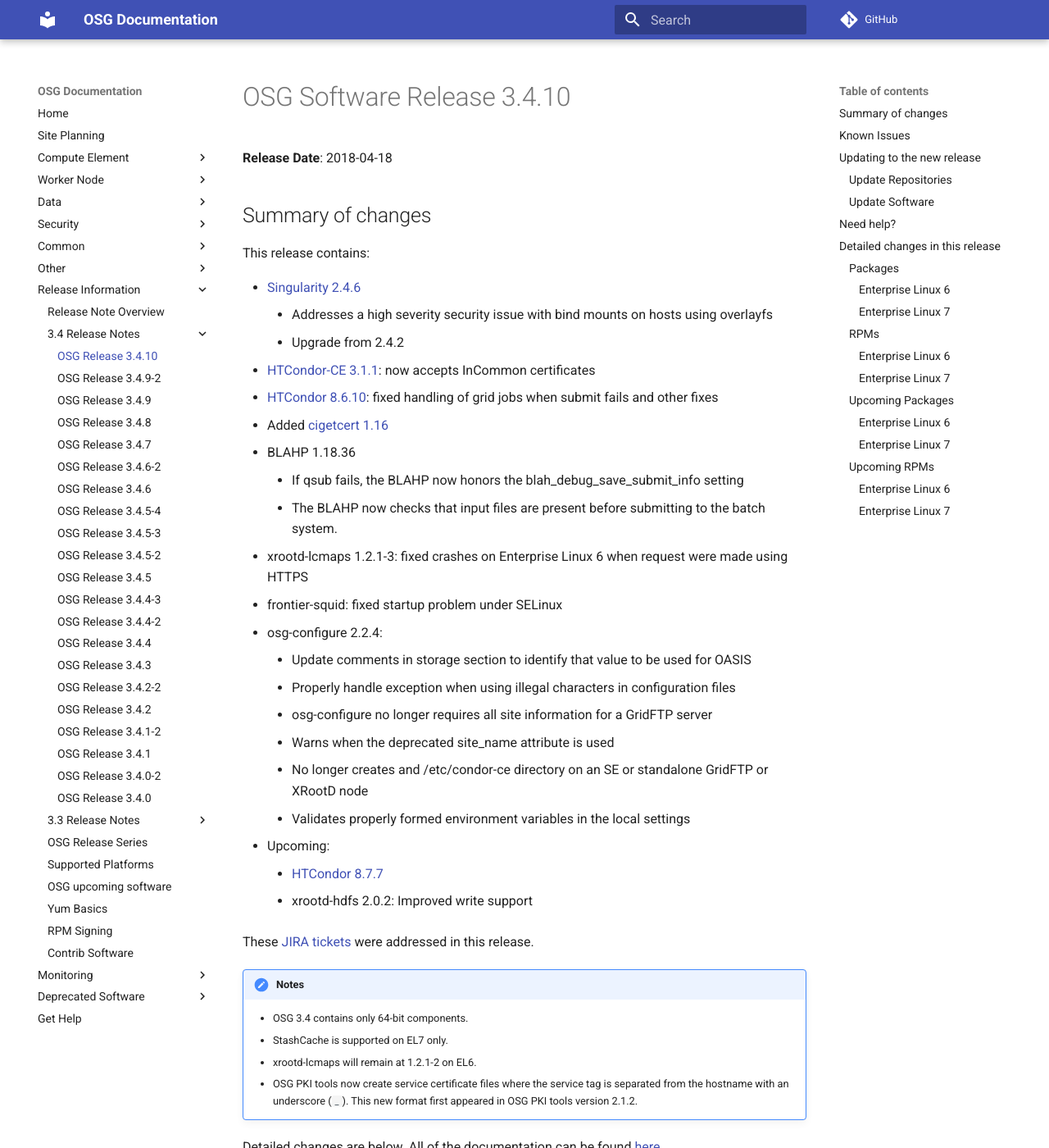
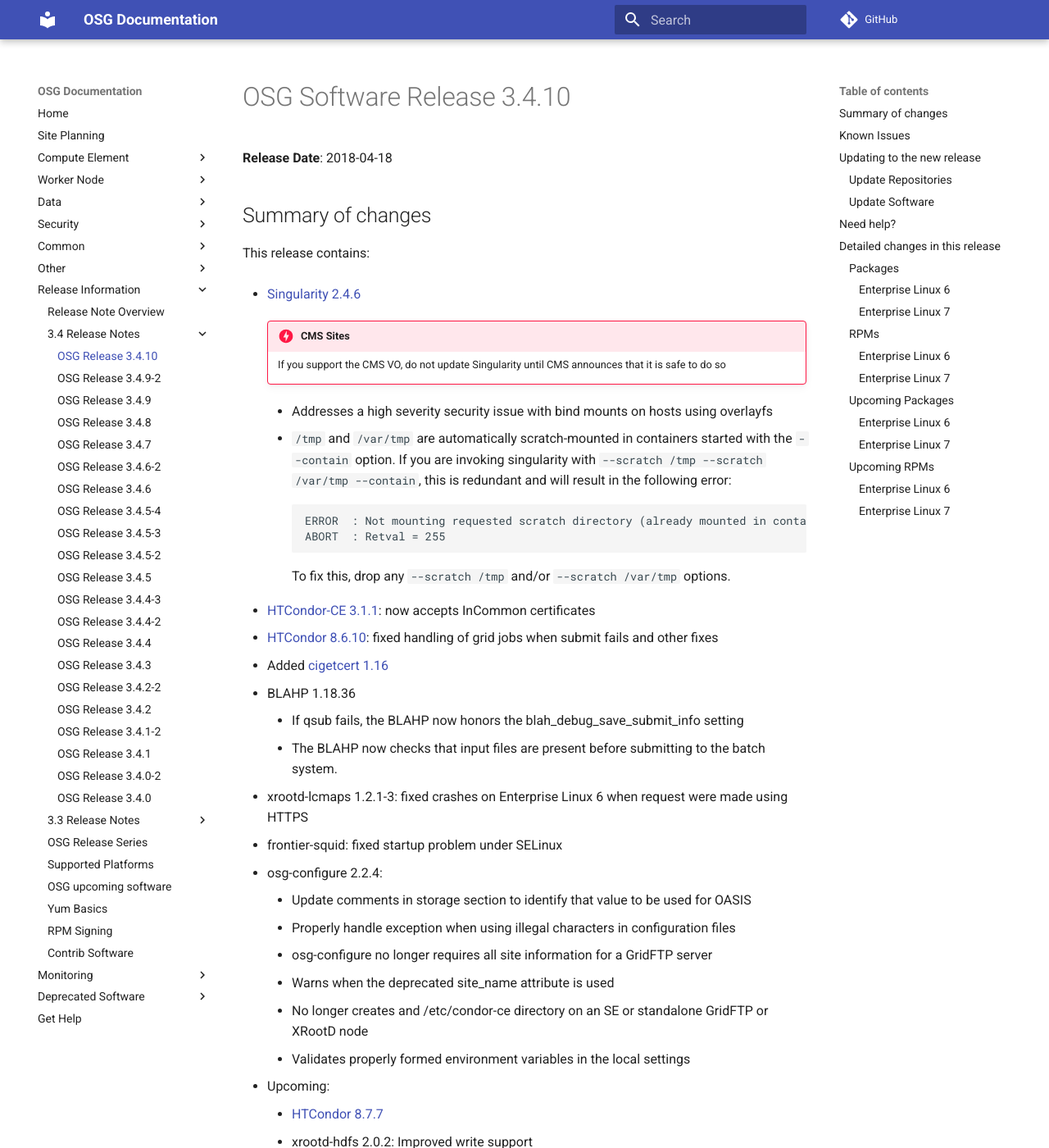
Before and after one commit to osg-htc/docs, an MkDocs documentation site: the page built from docs/release/3.4/release-3-4-10.md, in a window 1280 px wide and 1400 px high. Shown: the whole window at 82% size. Built offline with MkDocs 1.6.1 and Material for MkDocs 9.7.7, drawn with Linux system fonts in a browser that asks for light colours; comment, search, counter and statistics services are not loaded; old or Windows-style settings are respelled for this version of MkDocs; some of the changed text lies outside the part shown.

Commit message:
Add singularity details
- Warning for CMS sites to hold off until the CERN factories are ready
- Correct invocation to get scratch /tmp and /var/tmp
- Known slowness with lots of fd's

```diff
--- a/docs/release/3.4/release-3-4-10.md
+++ b/docs/release/3.4/release-3-4-10.md
@@ -9,8 +9,20 @@
 This release contains:
 
 -   [Singularity 2.4.6](https://github.com/singularityware/singularity/releases)
+
+    !!! danger "CMS Sites"
+        If you support the CMS VO, do not update Singularity until CMS announces that it is safe to do so
+
     -   Addresses a high severity security issue with bind mounts on hosts using overlayfs
-    -   Upgrade from 2.4.2
+    -   `/tmp` and `/var/tmp` are automatically scratch-mounted in containers started with the `--contain` option.
+        If you are invoking singularity with `--scratch /tmp --scratch /var/tmp --contain`,
+        this is redundant and will result in the following error:
+
+            ERROR  : Not mounting requested scratch directory (already mounted in container): /tmp
+            ABORT  : Retval = 255
+
+        To fix this, drop any `--scratch /tmp` and/or `--scratch /var/tmp` options.
+
 -   [HTCondor-CE 3.1.1](https://github.com/opensciencegrid/htcondor-ce/releases): now accepts InCommon certificates
 -   [HTCondor 8.6.10](https://lists.cs.wisc.edu/archive/htcondor-world/2018/msg00004.shtml): fixed handling of grid jobs when submit fails and other fixes
 -   Added [cigetcert 1.16](https://cdcvs.fnal.gov/redmine/projects/fermitools/wiki/Cigetcert)
@@ -43,7 +55,8 @@
 Known Issues
 ------------
 
--   None.
+-   Singularity 2.4.6 has [exhibited slow startup times](https://github.com/singularityware/singularity/issues/1447)
+    on systems with a high number of maximum open file descriptors.
 
 Updating to the new release
 ---------------------------
```
